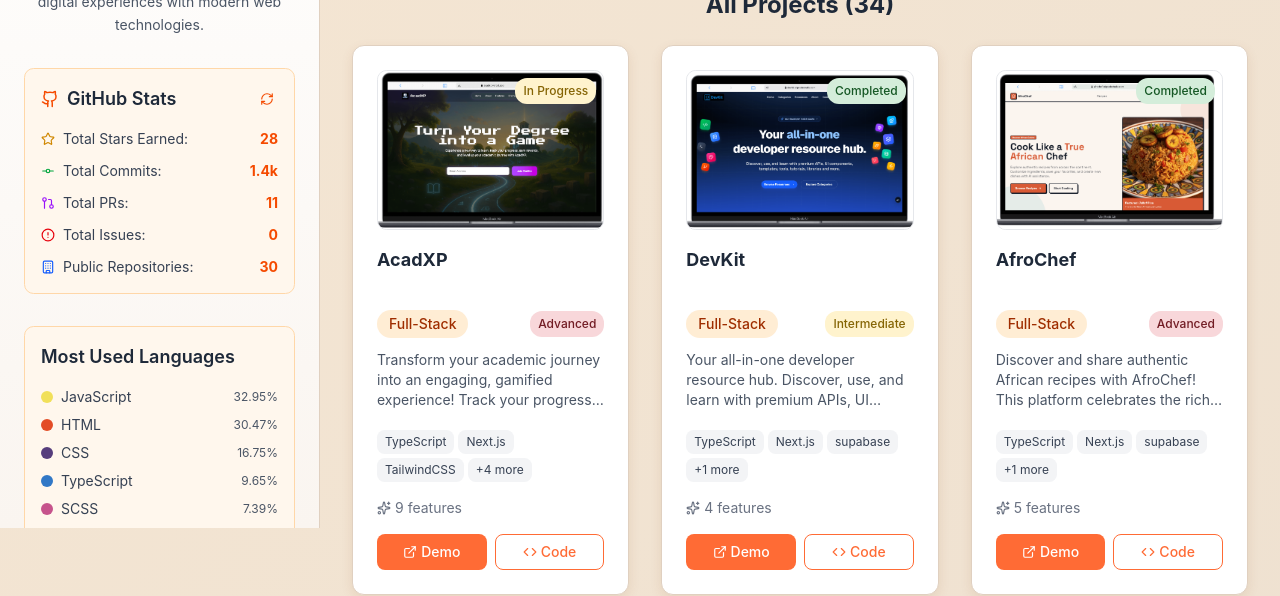
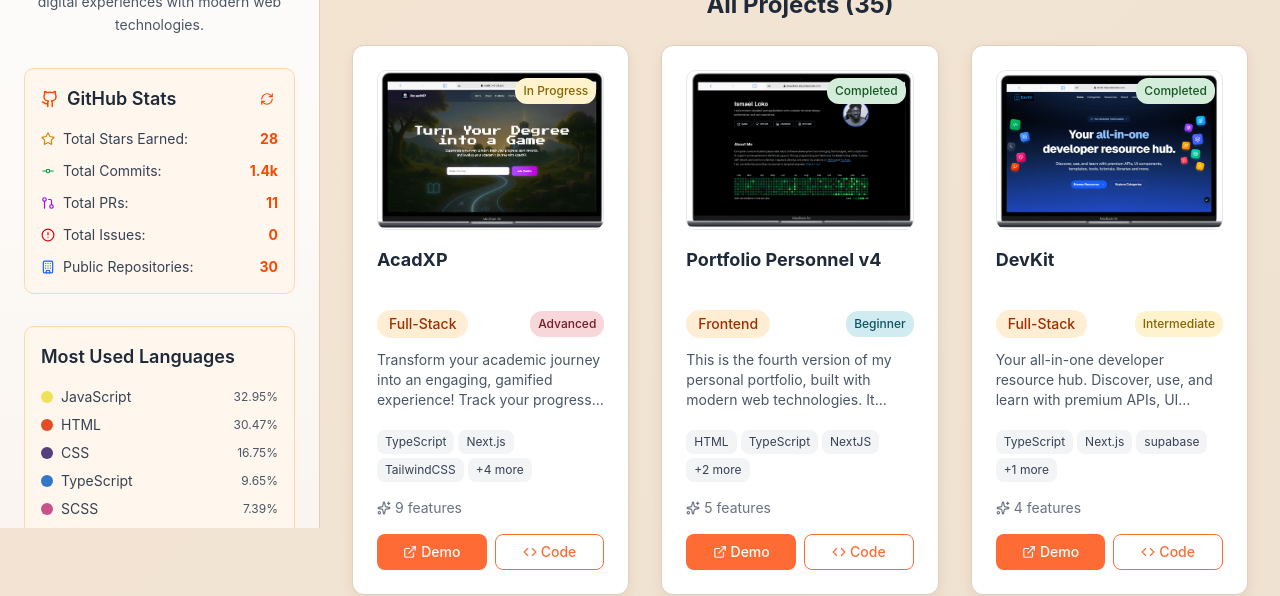
Before and after one commit to Lil-Code30/indie-project-page, a React (Vite) app: page / in a window 1280 px wide. Shown: the part 272-868 px from the top of the page. Built offline with nearby package versions, Linux system fonts and the light colour scheme; no server answers.

Commit message:
feat: added my porfolio v4 as in my project list

```diff
--- a/src/data/projectData.ts
+++ b/src/data/projectData.ts
@@ -32,6 +32,26 @@
       "User Profiles: Manage personal information and preferences.",
       "Search and Filter: Quickly find courses and academic records.",
       "Comprehensive Documentation: Clear documentation for setup and usage.",
+    ],
+  },
+  {
+    id: uuidv4(),
+    title: "Portfolio Personnel v4",
+    description:
+      "This is the fourth version of my personal portfolio, built with modern web technologies. It showcases my skills, projects, and experience as a web developer.",
+    technologies: ["HTML", "TypeScript", "NextJS", "TailwindCSS", "Shadcn/ui"],
+    category: "Frontend",
+    difficulty: "Beginner",
+    codeUrl: "https://github.com/Lil-Code30/ismael-loko",
+    demoUrl: "https://ismaelloko.dripcodestudio.com/",
+    thumbnail: "/images/projects/ismael-loko.png",
+    status: "Completed",
+    features: [
+      "Responsive Design: The portfolio is fully responsive and works on all devices.",
+      "Modern UI: The UI is built with Shadcn/ui components, providing a clean and modern look. ",
+      "GitHub Contribution grid",
+      "Component-Based Architecture: The codebase is organized into reusable components, making it easy to maintain and scale.",
+      "Responsive Navigation: A responsive navigation bar that adapts to different screen sizes.",
     ],
   },
   {
```
Also changed, not shown: public/images/projects/ismael-loko.png (added).
